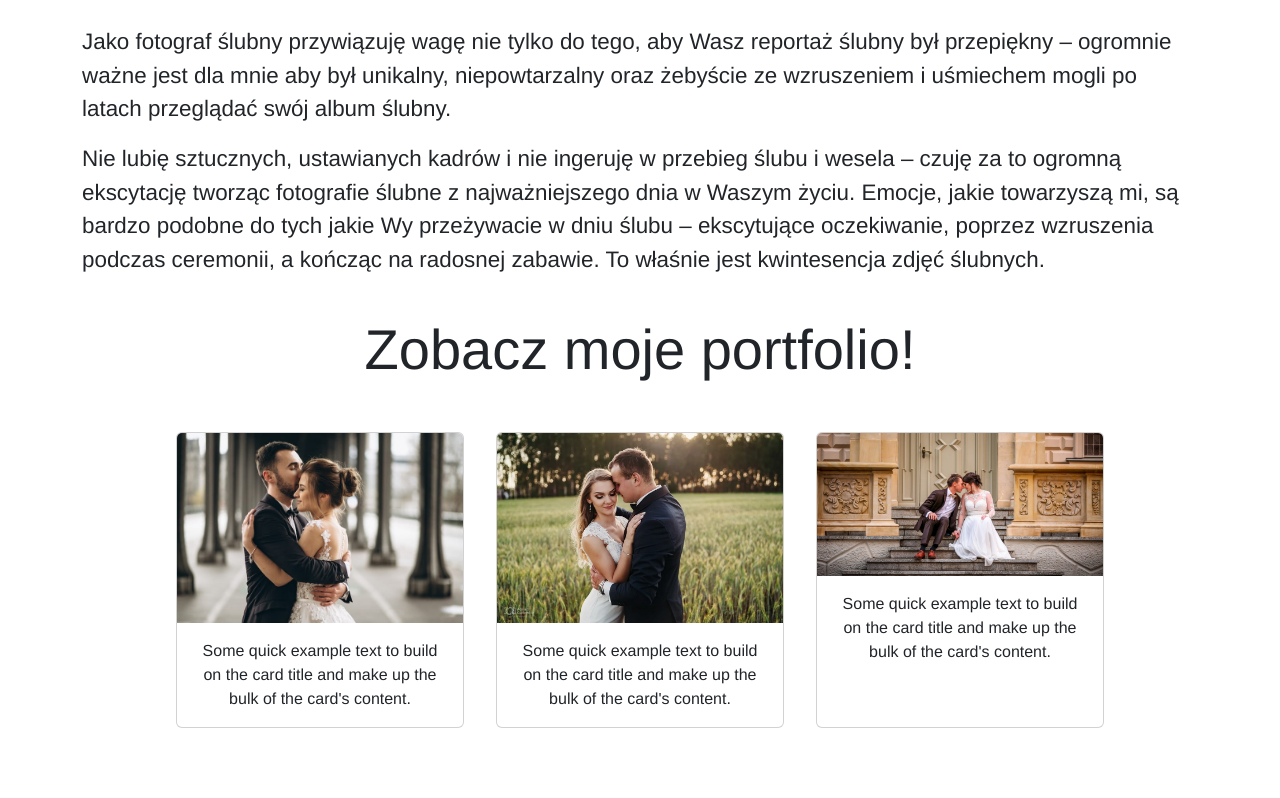
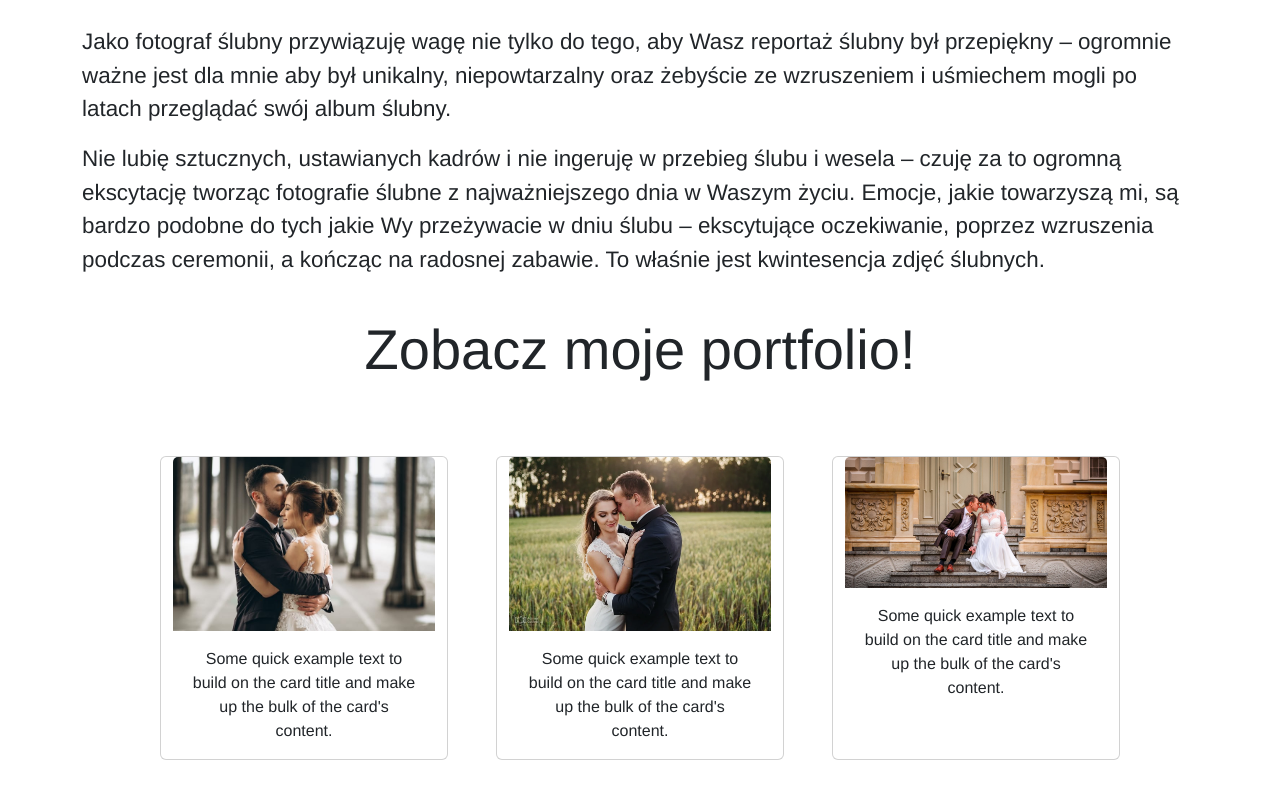
Before and after one commit to Emrimde/wedding-photographer-app, a React (Create React App) app: page / in a window 1280 px wide. Shown: the part 1519-2317 px from the top of the page. Before the commit the page ends 2295 px from the top, so only its background shows below. Built offline with nearby package versions, Linux system fonts and the light colour scheme.

Commit message:
Modified second section component

```diff
--- a/src/Components/Second-Section/Second-Section.tsx
+++ b/src/Components/Second-Section/Second-Section.tsx
@@ -30,30 +30,26 @@ function SecondSection(props: SecondSectionProps) {
                 </main>
 
                 <div className="container-sm">
-                <article className="row mb-5 text-center">
-                    <div className="d-flex justify-content-center">
-                    <div className="card card-style col-sm-4 mx-3">
-                        <img src={require('../../images/wedding-portfolio-1.jpg')} className="card-img-top" alt="..."/>
+                    <article className="row mb-5 text-center d-flex justify-content-center ">
+                            <div className="card card-style m-4">
+                                <img src={require('../../images/wedding-portfolio-1.jpg')} className="card-img-top" alt="..." />
                                 <div className="card-body">
                                     <p className="card-text">Some quick example text to build on the card title and make up the bulk of the card's content.</p>
                                 </div>
                             </div>
-                    <div className="card card-style col-sm-4 mx-3">
-                        <img src={require('../../images/wedding-portfolio-2.webp')} className="card-img-top" alt="..."/>
+                            <div className="card card-style m-4">
+                                <img src={require('../../images/wedding-portfolio-2.webp')} className="card-img-top" alt="..." />
                                 <div className="card-body">
                                     <p className="card-text">Some quick example text to build on the card title and make up the bulk of the card's content.</p>
                                 </div>
                             </div>
-                    <div className="card card-style col-sm-4 mx-3">
-                        <img src={require('../../images/wedding-portfolio-3.jpg')} className="card-img-top" alt="..."/>
+                            <div className="card card-style m-4">
+                                <img src={require('../../images/wedding-portfolio-3.jpg')} className="card-img-top" alt="..." />
                                 <div className="card-body">
                                     <p className="card-text">Some quick example text to build on the card title and make up the bulk of the card's content.</p>
                                 </div>
                             </div>
-                    </div>
-
                     </article>
-
                 </div>
 
 
```
Lines whose indentation alone changed are shown as unchanged.
